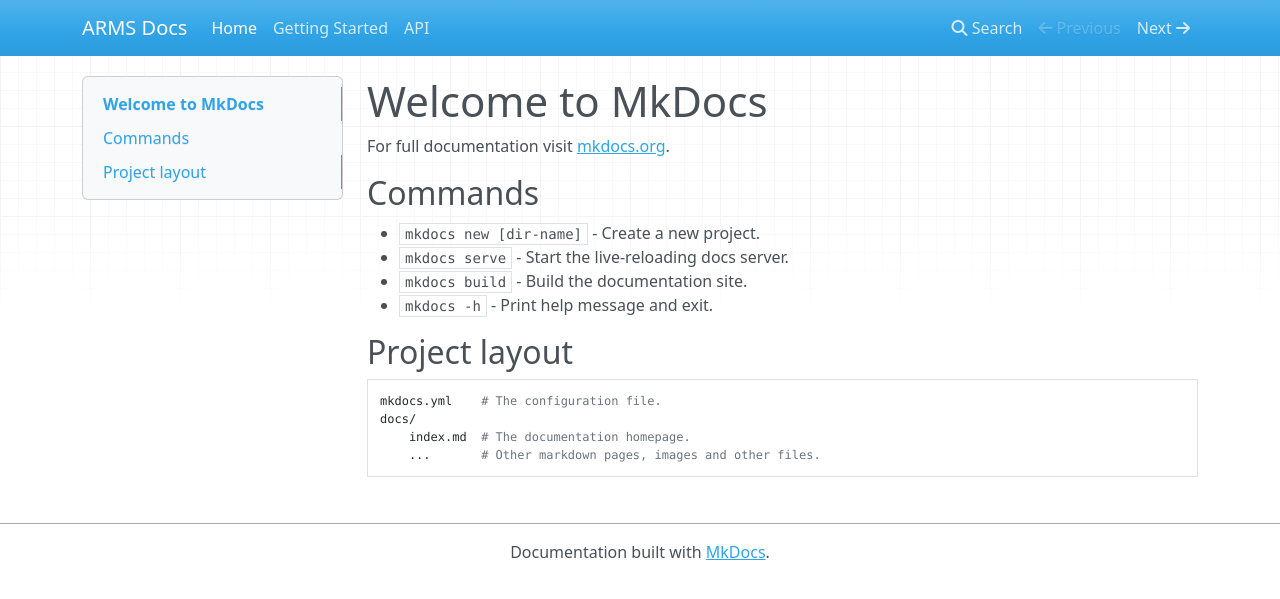
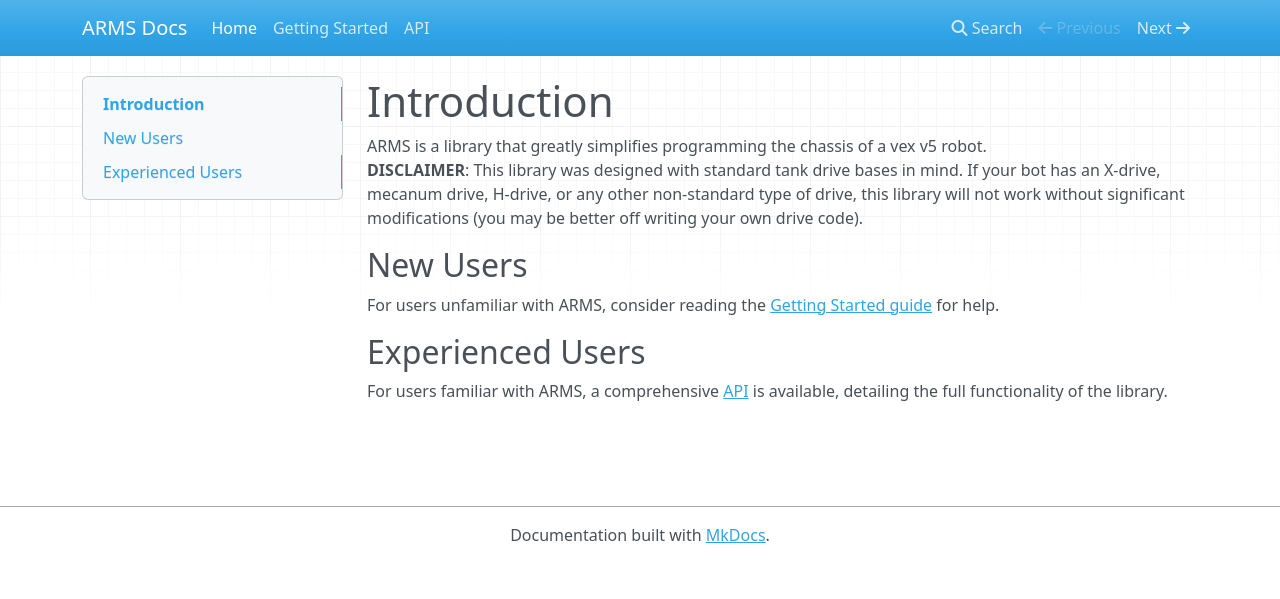
Before and after one commit to purduesigbots/ARMS, an MkDocs documentation site: the page built from docs/index.md, in a window 1280 px wide. Shown: the top 599 px of the page. Built offline with MkDocs 1.6.1, drawn with Linux system fonts in a browser that asks for light colours; nearby versions of some CDN libraries.

Commit message:
Added introduction message to home page

```diff
--- a/docs/index.md
+++ b/docs/index.md
@@ -1,17 +1,9 @@
-# Welcome to MkDocs
+# Introduction
+ARMS is a library that greatly simplifies programming the chassis of a vex v5 robot.
+**DISCLAIMER**: This library was designed with standard tank drive bases in mind. If your bot has an X-drive, mecanum drive, H-drive, or any other non-standard type of drive, this library will not work without significant modifications (you may be better off writing your own drive code).
 
-For full documentation visit [mkdocs.org](https://www.mkdocs.org).
+## New Users
+For users unfamiliar with ARMS, consider reading the [Getting Started guide](/getting_started/) for help.
 
-## Commands
-
-* `mkdocs new [dir-name]` - Create a new project.
-* `mkdocs serve` - Start the live-reloading docs server.
-* `mkdocs build` - Build the documentation site.
-* `mkdocs -h` - Print help message and exit.
-
-## Project layout
-
-    mkdocs.yml    # The configuration file.
-    docs/
-        index.md  # The documentation homepage.
-        ...       # Other markdown pages, images and other files.
+## Experienced Users
+For users familiar with ARMS, a comprehensive [API](/api/) is available, detailing the full functionality of the library.
```
Also changed, not shown: docs/getting_started.md (+0 -4 lines).
